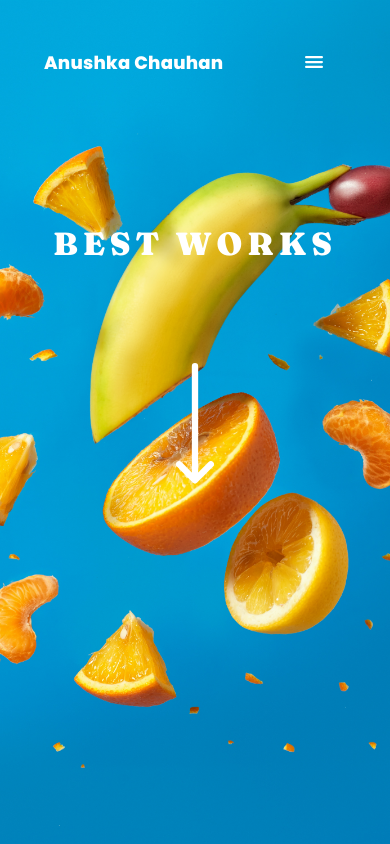
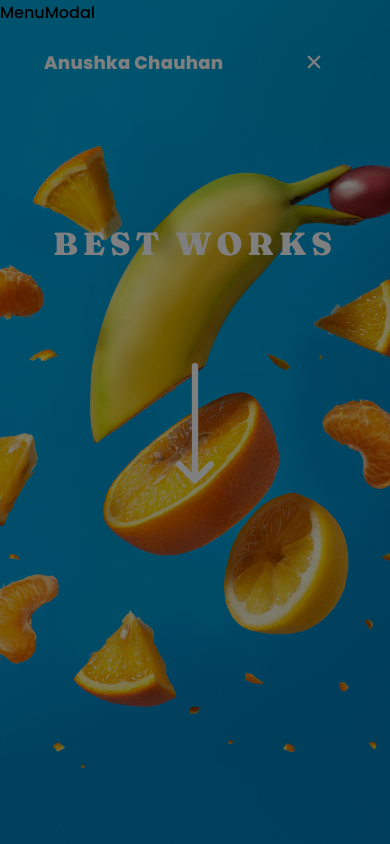
Before and after one commit to anushkachauhxn/anushkachauhan-portfolio, a React (Vite) app: page /work in a window 390 px wide. Both pictures are taken after a click on the button 314 px from the left and 62 px from the top of the page. Shown: the top 844 px of the page. Built offline with nearby package versions, Linux system fonts and the light colour scheme.

Commit message:
Mobile navbar - set up modal

```diff
--- a/src/components/HeroComponent.jsx
+++ b/src/components/HeroComponent.jsx
@@ -1,10 +1,13 @@
-import React from "react";
+import React, { useState } from "react";
 import { Link } from "react-router-dom";
-import { Button } from "@mui/material";
+import { Button, Modal } from "@mui/material";
 import "./HeroComponent.scss";
 import downArrowIcon from "../assets/arrow-down.svg";
+import MenuModal from "./MenuModal";
 
 function HeroComponent({ page, image, title }) {
+  const [openModal, setOpenModal] = useState(false);
+
   return (
     <div className="hero-container container">
       <div className="background container">
@@ -39,10 +42,21 @@ function HeroComponent({ page, image, title }) {
           </ul>
 
           <div className="mobile-navbar">
-            <Button className="menu-btn">
-              <ion-icon className="menu" name="menu"></ion-icon>
-              <ion-icon className="close" name="close"></ion-icon>
+            <Button className="menu-btn" onClick={() => setOpenModal(true)}>
+              {openModal ? (
+                <ion-icon className="close" name="close"></ion-icon>
+              ) : (
+                <ion-icon className="menu" name="menu"></ion-icon>
+              )}
             </Button>
+
+            <Modal
+              className="menu-modal"
+              open={openModal}
+              onClose={() => setOpenModal(false)}
+            >
+              <MenuModal />
+            </Modal>
           </div>
         </nav>
 
--- a/src/components/HeroComponent.scss
+++ b/src/components/HeroComponent.scss
@@ -83,20 +83,6 @@
         color: white;
         font-size: 24px;
       }
-      ion-icon[name="close"] {
-        display: none;
-      }
-    }
-
-    &.active {
-      .menu-btn {
-        ion-icon[name="menu"] {
-          display: none;
-        }
-        ion-icon[name="close"] {
-          display: block;
-        }
-      }
     }
   }
 }
--- /dev/null
+++ b/src/components/MenuModal.jsx
@@ -0,0 +1,8 @@
+import React from "react";
+import { Modal } from "@mui/material";
+
+function MenuModal() {
+  return <div className="modal-container">MenuModal</div>;
+}
+
+export default MenuModal;
```
Also changed, not shown: src/components/MenuModal.scss (added).
